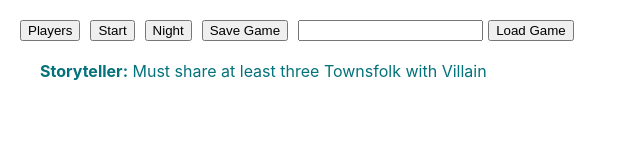
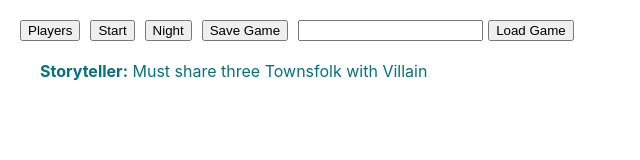
Before and after one commit to rhyeen/virtual-blood-on-the-clocktower, a React (Create React App) app: page / in a window 1280 px wide. Both pictures are taken after a click on the button "Start". Shown: the top 160 px of the page, without its empty margins (0-640 px from the left). Built offline with nearby package versions, Linux system fonts and the light colour scheme.

Commit message:
Update StartGameScreen.tsx

```diff
--- a/src/components/StartGameScreen.tsx
+++ b/src/components/StartGameScreen.tsx
@@ -55,7 +55,7 @@ export const StartGameScreen: FunctionComponent<Props> = (props): ReactElement =
   const unusedGood = chs.filter(c => !c.player && c.sharedWithVillainIfUnused);
 
   if (unusedGood.length !== 3) {
-    return <div><StorytellerText text="Must share at least three Townsfolk with Villain" /></div>;
+    return <div><StorytellerText text="Must share three Townsfolk with Villain" /></div>;
   }
 
   if (minion && villain) {
```
